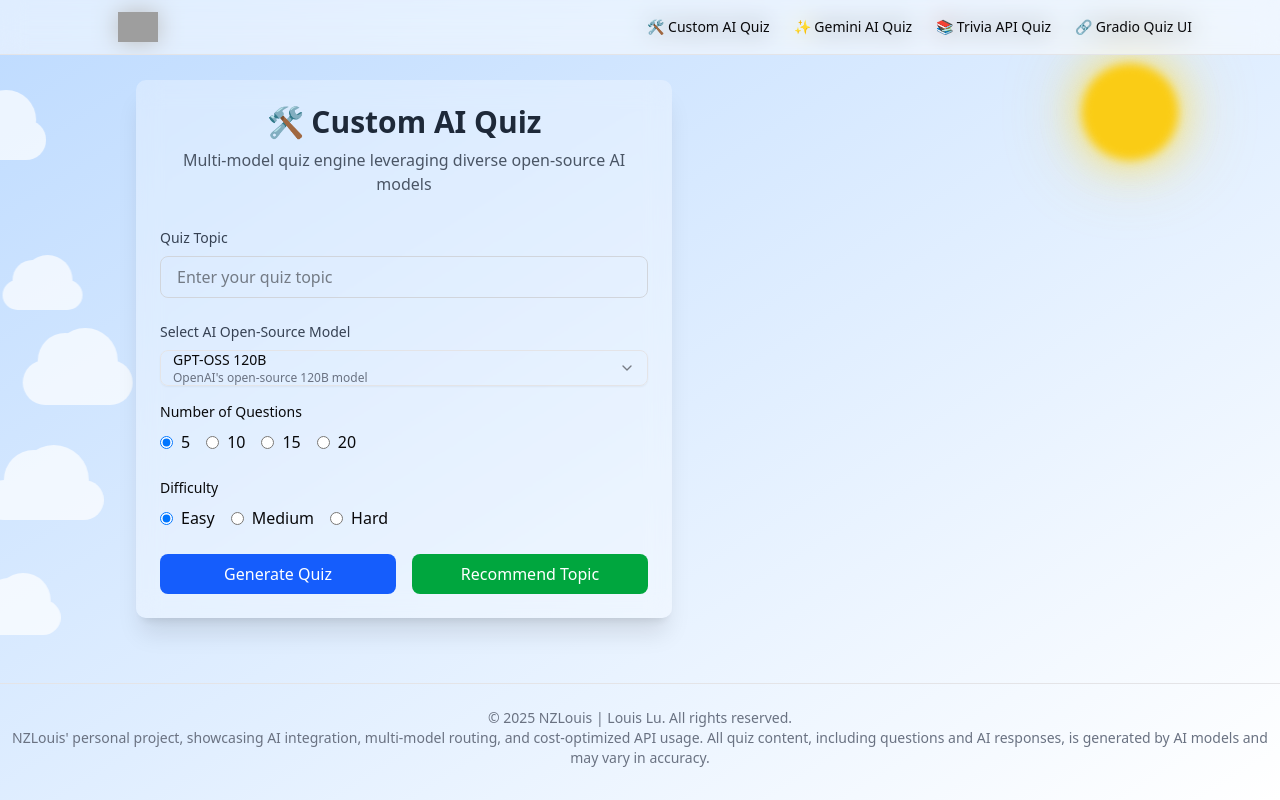
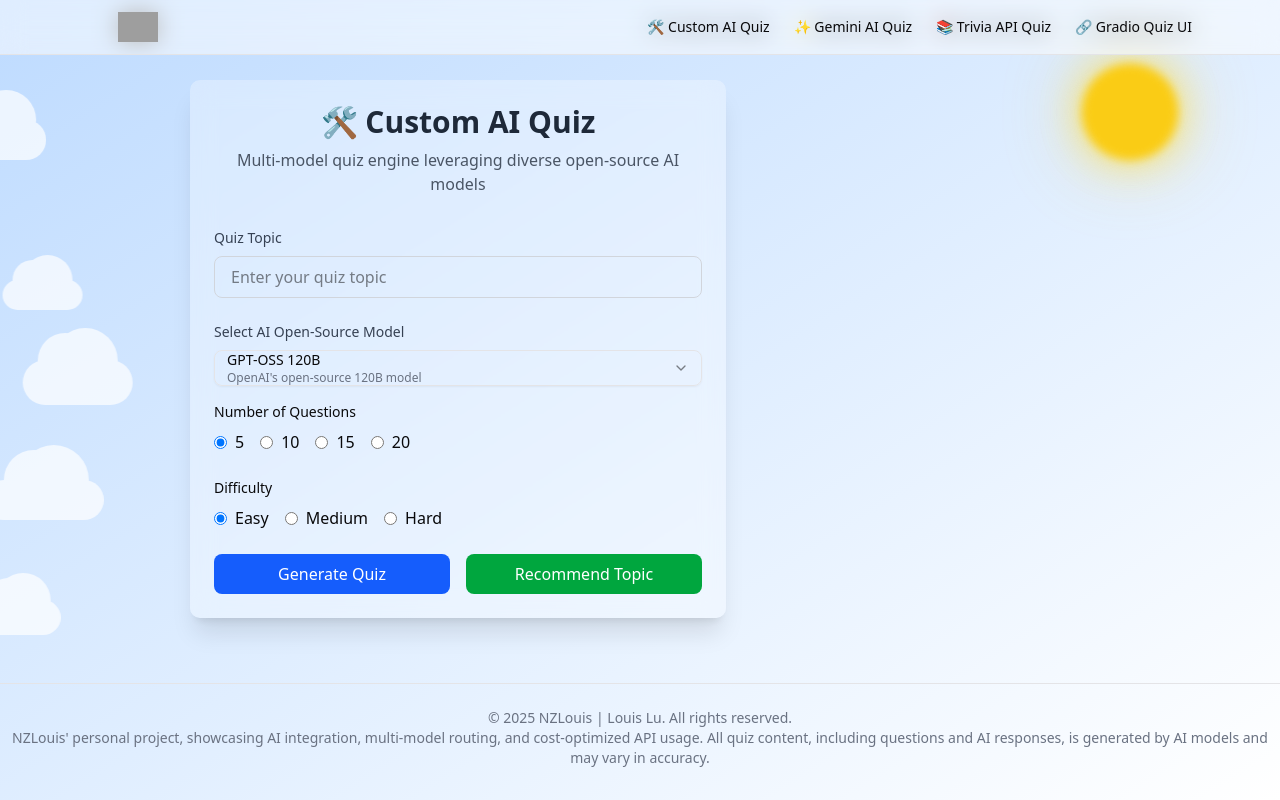
Before and after one commit to NZLouislu/nzlouis-ai-quiz, a Next.js app: page / in a window 1280 px wide. Built offline with nearby package versions, Linux system fonts and the light colour scheme; grey boxes are pictures that could not be loaded.

Commit message:
Fix Footer showing issues.

```diff
--- a/app/custom-ai-quiz/page.tsx
+++ b/app/custom-ai-quiz/page.tsx
@@ -218,8 +218,8 @@ export default function CustomAIQuizPage() {
   const currentQuestion = quiz ? quiz[currentQuestionIndex] : null;
 
   return (
-    <div className="min-h-screen flex items-start p-4">
-      <div className="w-full max-w-[900px] mx-auto grid grid-cols-1 md:grid-cols-[1fr_340px] gap-6 items-start md:-translate-x-[8%] lg:-translate-x-[6%]">
+    <div className="flex-1 flex flex-col p-4">
+      <div className="w-full max-w-[900px] mx-auto grid grid-cols-1 md:grid-cols-[1fr_340px] gap-6">
         <div
           className="bg-white/30 backdrop-blur-md p-6 rounded-lg shadow-xl"
           ref={questionContainerRef}
--- a/app/gemini-ai-quiz/page.tsx
+++ b/app/gemini-ai-quiz/page.tsx
@@ -210,8 +210,8 @@ export default function GeminiAIQuizPage() {
   const currentQuestion = quiz ? quiz[currentQuestionIndex] : null;
 
   return (
-    <div className="min-h-screen flex items-start justify-center p-4">
-      <div className="w-full max-w-[900px] grid grid-cols-1 md:grid-cols-[1fr_340px] gap-6 items-start">
+    <div className="flex-1 flex flex-col p-4">
+      <div className="w-full max-w-[900px] mx-auto grid grid-cols-1 md:grid-cols-[1fr_340px] gap-6">
         <div className="bg-white/30 backdrop-blur-md rounded-lg shadow-xl p-6">
           <h1 className="text-3xl font-bold mb-2 text-center text-gray-800 dark:text-gray-900 flex items-center justify-center gap-2">
             ✨ Gemini AI Quiz
--- a/app/gradio-quiz-ui/page.tsx
+++ b/app/gradio-quiz-ui/page.tsx
@@ -4,8 +4,8 @@ import Image from "next/image";
 
 export default function HFQuizPage() {
   return (
-    <div className="min-h-screen flex items-start justify-center p-4">
-      <div className="w-full max-w-[900px] bg-white/30 backdrop-blur-md rounded-lg shadow-xl p-6 flex flex-col items-center">
+    <div className="flex-1 flex flex-col p-4">
+      <div className="w-full max-w-[900px] mx-auto bg-white/30 backdrop-blur-md rounded-lg shadow-xl p-6 flex flex-col items-center">
         <h1 className="text-2xl md:text-3xl font-bold mb-2 text-gray-800 dark:text-gray-900 flex items-center justify-center gap-2">
           🔗 Gradio Quiz UI
         </h1>
--- a/app/layout.tsx
+++ b/app/layout.tsx
@@ -29,12 +29,12 @@ export default function RootLayout({
   return (
     <html lang="en">
       <body
-        className={`${geistSans.variable} ${geistMono.variable} antialiased h-screen flex flex-col overflow-hidden`}
+        className={`${geistSans.variable} ${geistMono.variable} antialiased min-h-screen flex flex-col`}
       >
         <BackgroundScene />
         <Navbar />
 
-        <main className="flex-1 overflow-auto pt-16 pb-4">{children}</main>
+        <main className="flex-1 pt-16 pb-4">{children}</main>
 
         <Footer className="shrink-0" />
       </body>
--- a/app/trivia-api-quiz/page.tsx
+++ b/app/trivia-api-quiz/page.tsx
@@ -160,8 +160,8 @@ export default function TriviaQuizPage() {
   };
 
   return (
-    <div className="min-h-screen flex items-start p-4">
-      <div className="w-full max-w-[900px] mx-auto grid grid-cols-1 md:grid-cols-[1fr_340px] gap-6 items-start md:-translate-x-[8%] lg:-translate-x-[6%]">
+    <div className="flex-1 flex flex-col p-4">
+      <div className="w-full max-w-[900px] mx-auto grid grid-cols-1 md:grid-cols-[1fr_340px] gap-6">
         <div
           className="bg-white/30 backdrop-blur-md p-6 rounded-lg shadow-xl"
           ref={questionContainerRef}
```
